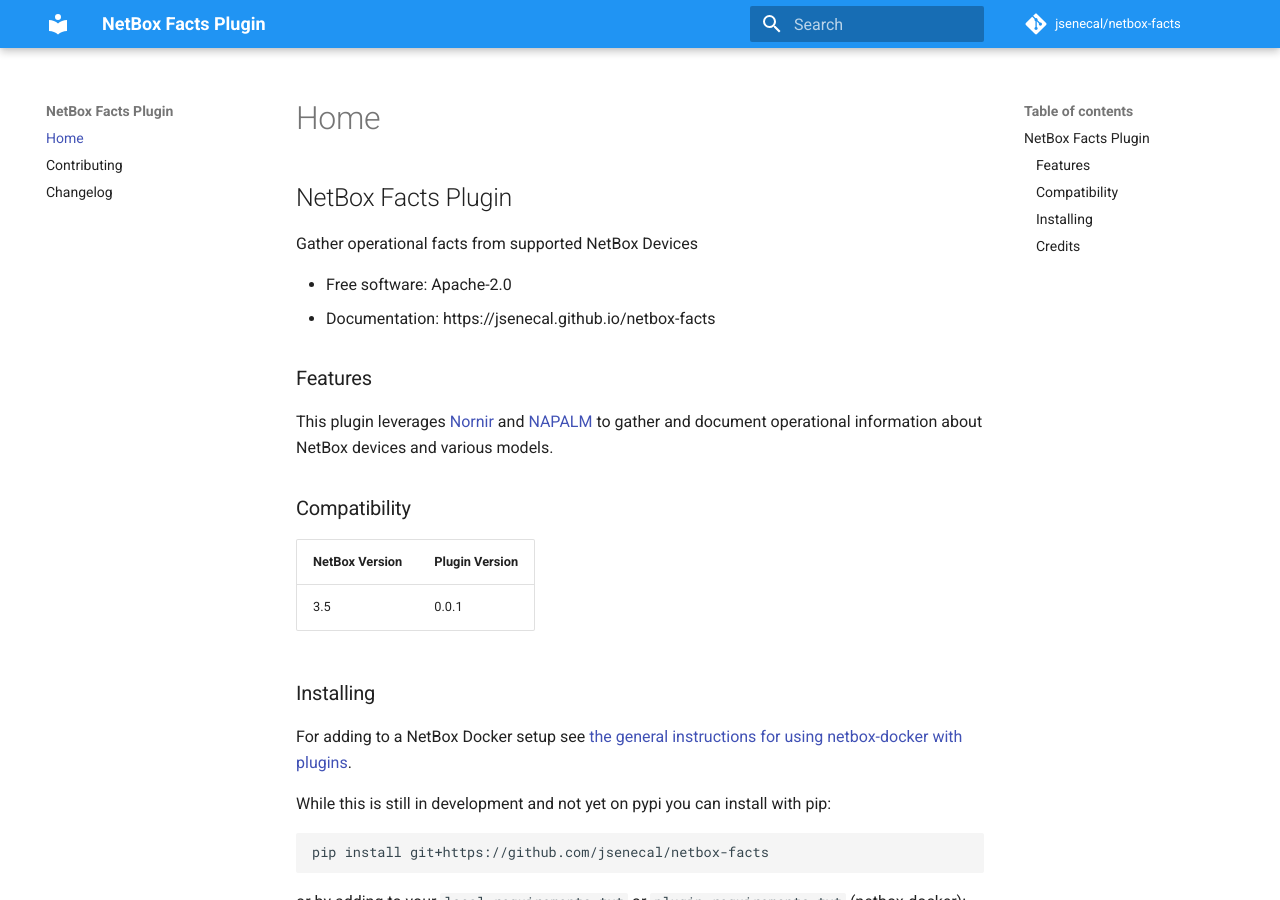
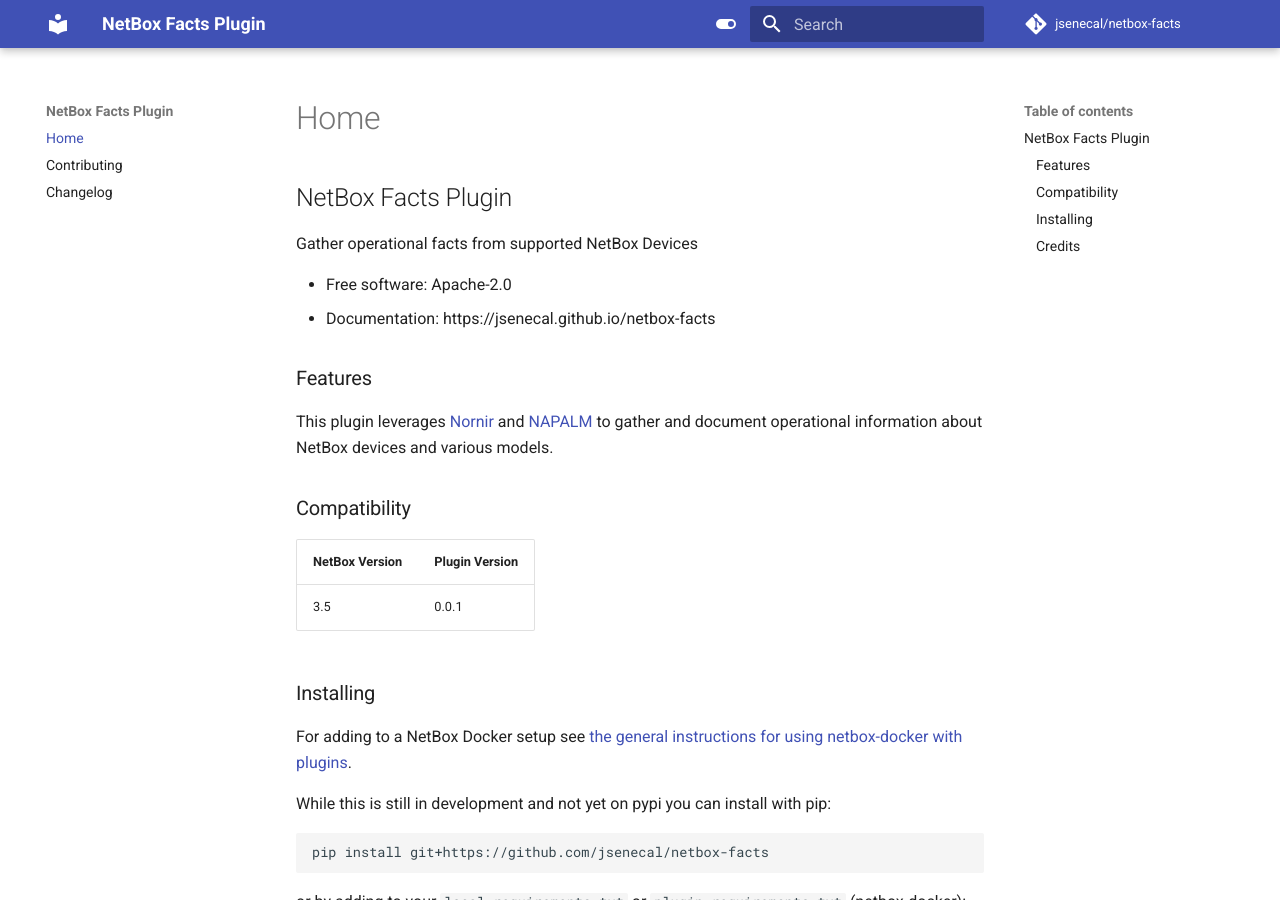
Before and after one commit to jsenecal/netbox-facts, an MkDocs documentation site: the page built from docs/index.md, in a window 1280 px wide and 900 px high. Built offline with MkDocs 1.6.1 and Material for MkDocs 9.7.7, drawn with Linux system fonts in a browser that asks for light colours; comment, search, counter and statistics services are not loaded.

Commit message:
Trying something else

```diff
--- a/mkdocs.yml
+++ b/mkdocs.yml
@@ -12,19 +12,19 @@
   language: en
   #logo: assets/logo.png
   palette:
-    scheme:  # Palette toggle for light mode
-    - scheme: default
+    # Palette toggle for light mode
+    - media: "(prefers-color-scheme: light)"
+      scheme: default
       toggle:
-        icon: material/brightness-7
+        icon: material/toggle-switch
         name: Switch to dark mode
+    # Palette toggle for dark mode
+    - media: "(prefers-color-scheme: dark)"
+      scheme: slate
+      toggle:
+        icon: material/toggle-switch-off-outline
+        name: Switch to light mode
 
-    # Palette toggle for dark mode
-    - scheme: slate
-      toggle:
-        icon: material/brightness-4
-        name: Switch to light mode
-    primary: blue
-    accent: indigo
   features:
     - navigation.indexes
     - navigation.instant
```
